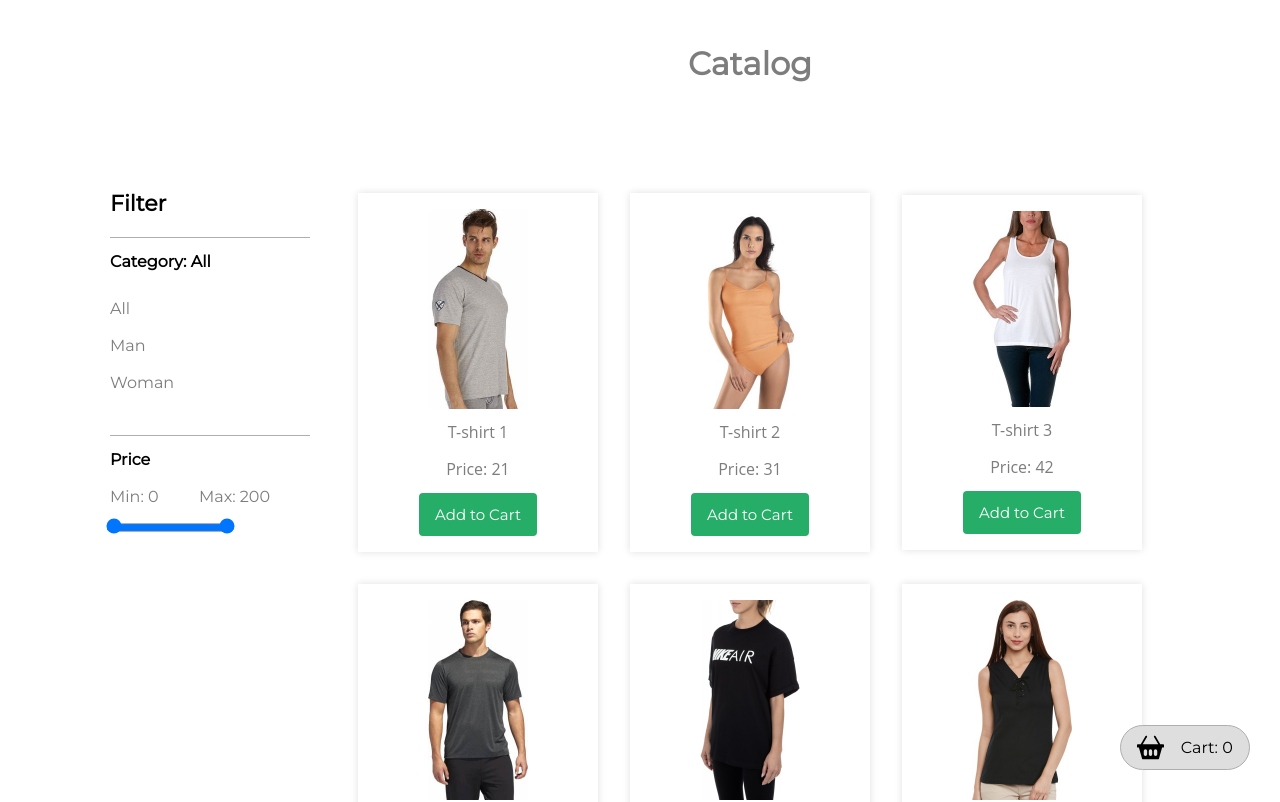
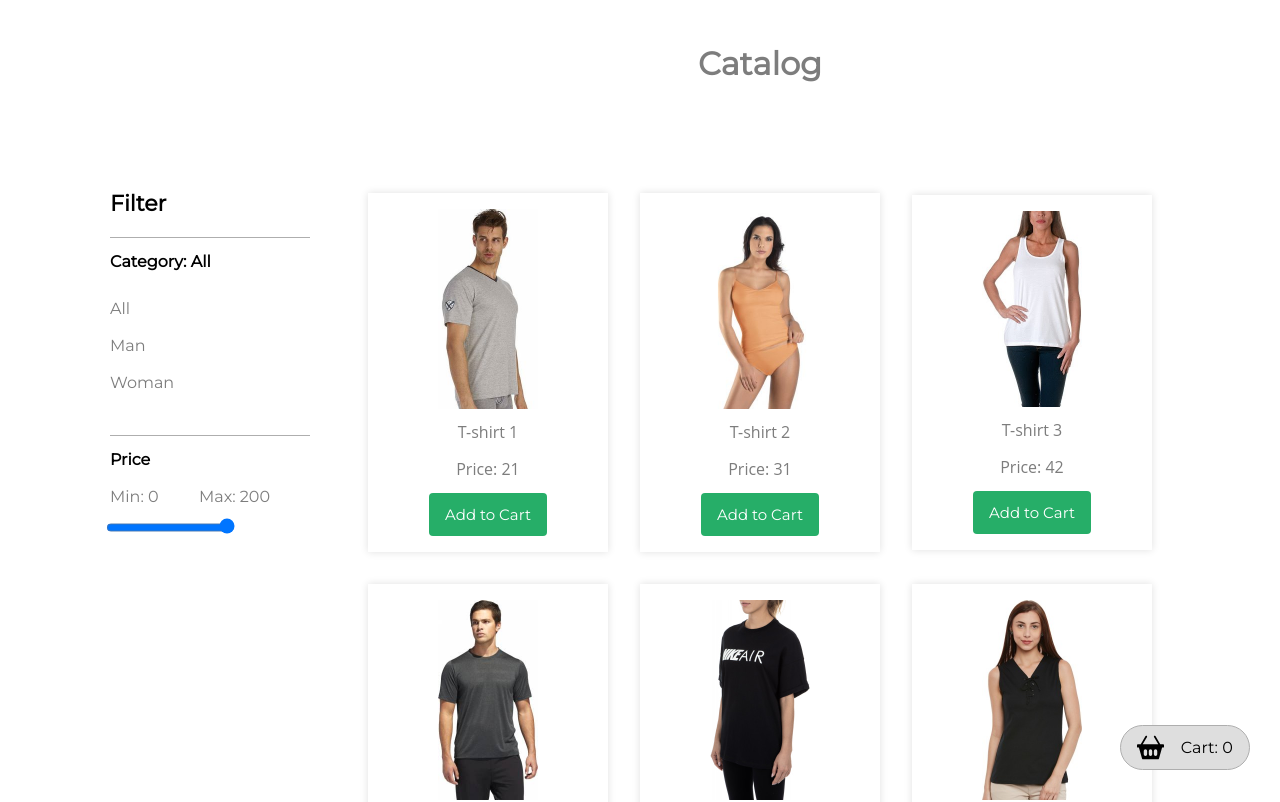
Before and after one commit to User-960/Online-shop, a Vue app: page / in a window 1280 px wide. Shown: the top 802 px of the page. Built offline with nearby package versions, Linux system fonts and the light colour scheme; data requests are answered from the project's data file.

Commit message:
refactor: set up element range-slider

```diff
--- a/src/components/catalog/v-catalog.vue
+++ b/src/components/catalog/v-catalog.vue
@@ -20,15 +20,6 @@
         <p>Max: {{ maxPrice }}</p>
       </div>
       <div class="v-filter__range-slider">
-        <input
-          v-model.number="minPrice"
-          class="v-filter__range-slider-input"
-          type="range"
-          min="0"
-          max="200"
-          step="10"
-          @change="setRangeSlider()"
-        />
         <input
           v-model.number="maxPrice"
           class="v-filter__range-slider-input"
@@ -189,6 +180,7 @@
   position: relative;
   top: 190px;
   margin-left: 20px;
+  margin-right: 20px;
   &__title {
     font-size: 22px;
     color: $color-black;
```
